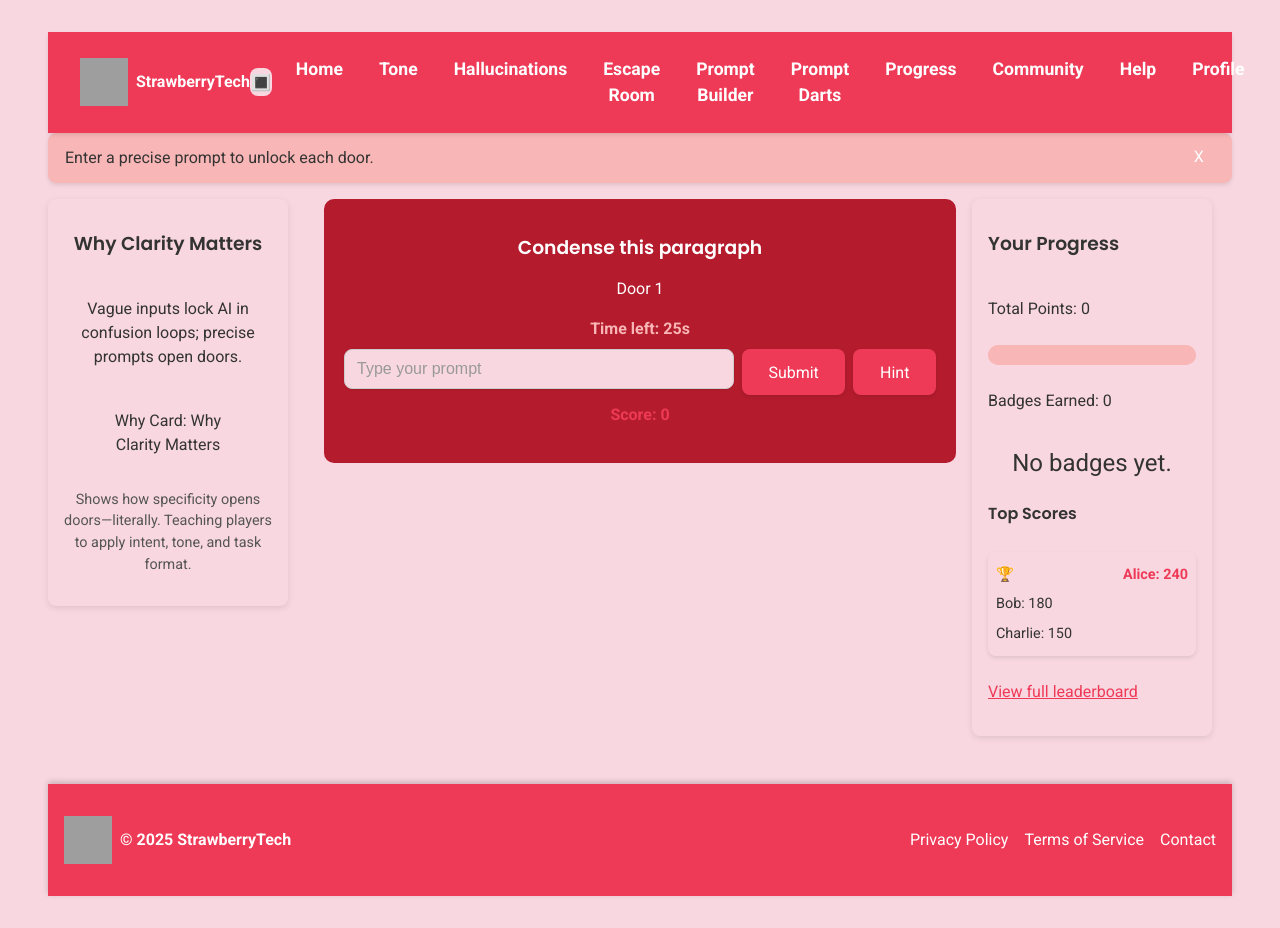
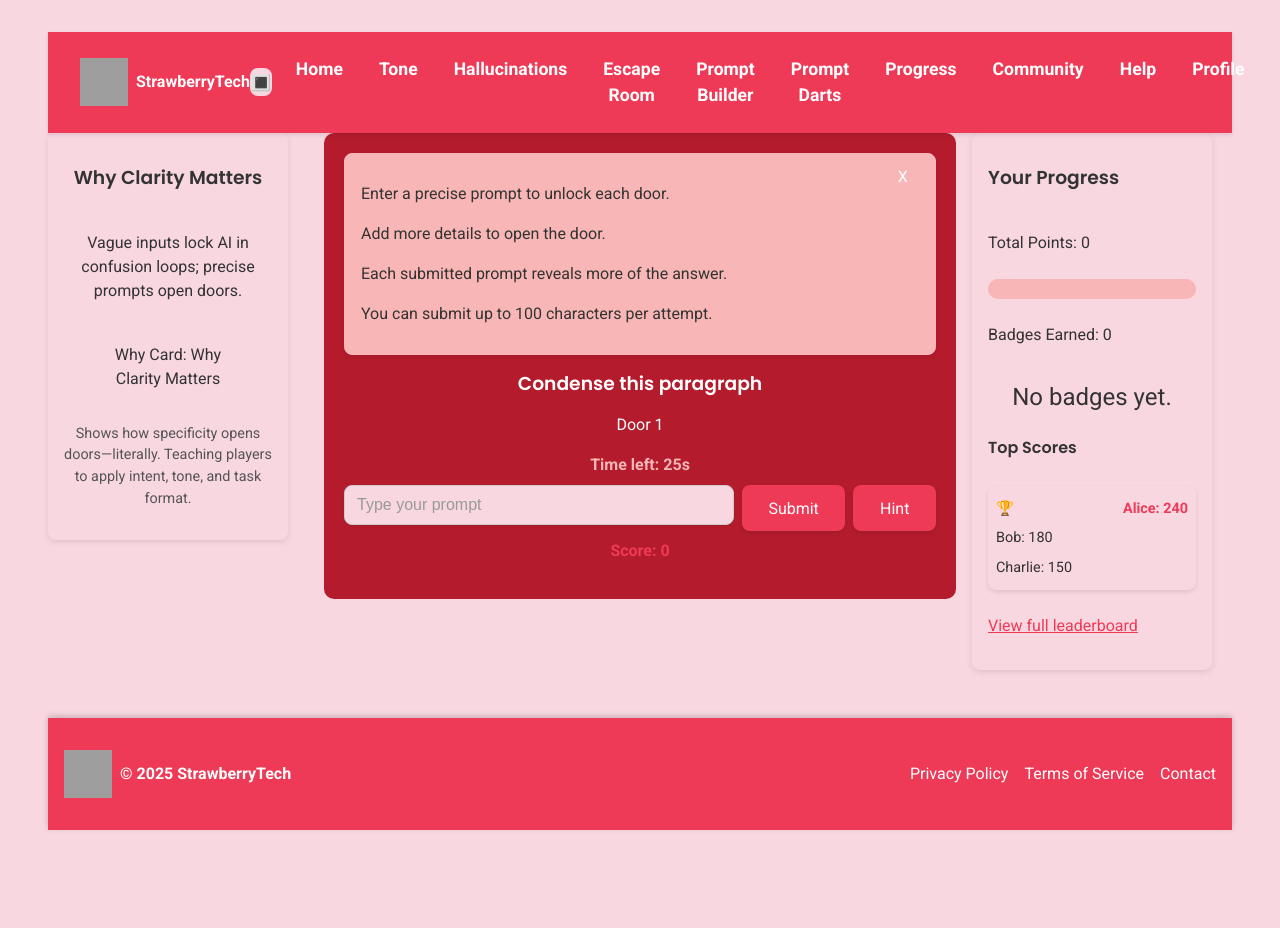
Before and after one commit to unnamedmistress/StrawberryTech, a React (Vite) app in the folder learning-games/: page /games/escape in a window 1280 px wide. After the commit the page ends 862 px from the top, so only its background shows below. Built offline with nearby package versions, Linux system fonts and the light colour scheme; grey boxes are pictures that could not be loaded.

Commit message:
Update escape room instructions

```diff
--- a/learning-games/src/pages/ClarityEscapeRoom.tsx
+++ b/learning-games/src/pages/ClarityEscapeRoom.tsx
@@ -111,9 +111,6 @@ export default function ClarityEscapeRoom() {
 
   return (
     <div className="escape-page">
-      <InstructionBanner>
-        Enter a precise prompt to unlock each door.
-      </InstructionBanner>
       <div className="escape-wrapper">
         <aside className="escape-sidebar">
           <h3>Why Clarity Matters</h3>
@@ -122,6 +119,12 @@ export default function ClarityEscapeRoom() {
           <p className="sidebar-tip">Shows how specificity opens doors—literally. Teaching players to apply intent, tone, and task format.</p>
         </aside>
         <div className="room">
+          <InstructionBanner>
+            <p>Enter a precise prompt to unlock each door.</p>
+            <p>Add more details to open the door.</p>
+            <p>Each submitted prompt reveals more of the answer.</p>
+            <p>You can submit up to 100 characters per attempt.</p>
+          </InstructionBanner>
           <h3>{current.hint}</h3>
           <p className="hint">Door {door + 1}</p>
           <p className="timer">Time left: {timeLeft}s</p>
```
